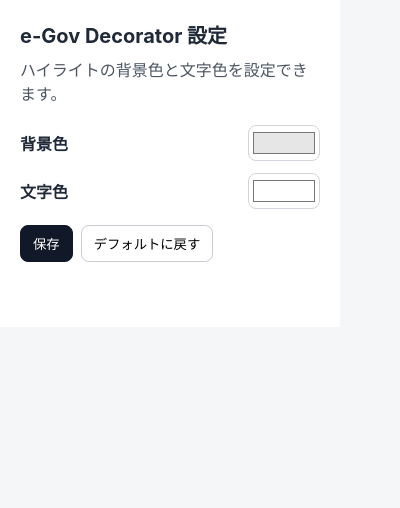
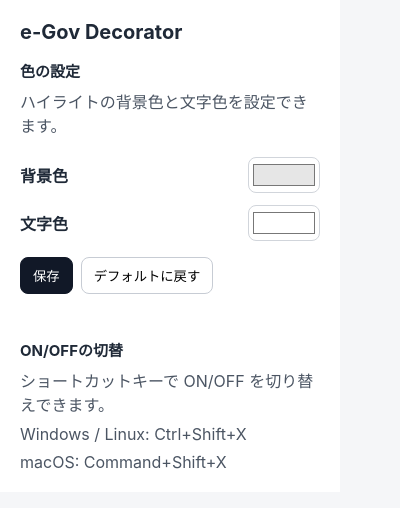
Before and after one commit to oosuka/eGov-Decorator, a browser extension: page src/popup.html in a window 400 px wide. Drawn offline with Linux system fonts and the light colour scheme.

Commit message:
Improve popup clarity and stabilize badge behavior (#7)

```diff
--- a/package.json
+++ b/package.json
@@ -1,6 +1,6 @@
 {
   "name": "egov-decorator",
-  "version": "1.1.1",
+  "version": "1.1.2",
   "private": true,
   "scripts": {
     "test": "node --test",
--- a/src/options.css
+++ b/src/options.css
@@ -23,9 +23,26 @@ h1 {
   font-size: 20px;
 }
 
+h2 {
+  margin: 16px 0 8px;
+  font-size: 15px;
+}
+
 .description {
   margin: 0 0 20px;
   color: #4b5563;
+}
+
+.shortcut-intro {
+  margin-bottom: 8px;
+}
+
+.shortcut-lines .description {
+  margin-bottom: 8px;
+}
+
+.shortcut-lines .description:last-child {
+  margin-bottom: 0;
 }
 
 .field {
--- a/src/popup.html
+++ b/src/popup.html
@@ -8,7 +8,8 @@
   </head>
   <body class="popup">
     <main class="container">
-      <h1>e-Gov Decorator 設定</h1>
+      <h1>e-Gov Decorator</h1>
+      <h2>色の設定</h2>
       <p class="description">ハイライトの背景色と文字色を設定できます。</p>
 
       <form id="color-form">
@@ -29,6 +30,15 @@
       </form>
 
       <p id="status" class="status" aria-live="polite"></p>
+
+      <h2>ON/OFFの切替</h2>
+      <p class="description shortcut-intro">
+        ショートカットキーで ON/OFF を切り替えできます。
+      </p>
+      <div class="shortcut-lines">
+        <p class="description">Windows / Linux: Ctrl+Shift+X</p>
+        <p class="description">macOS: Command+Shift+X</p>
+      </div>
     </main>
 
     <script src="options.js"></script>
```
Also changed, not shown: manifest.json, 1 other file.
